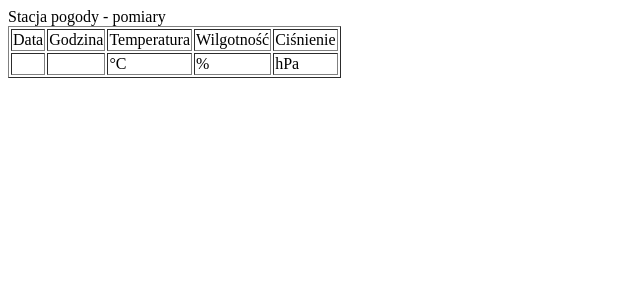
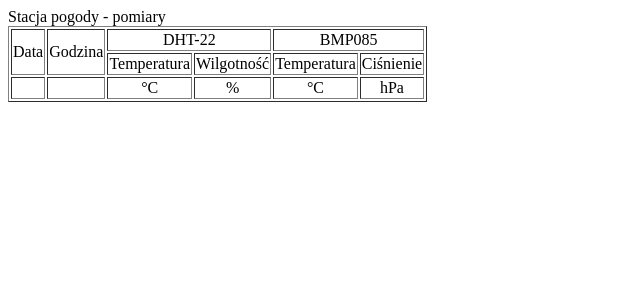
Before and after one commit to miqelm/program, a PHP site: page / in a window 1280 px wide. Shown: the top 300 px of the page, without its empty margins (0-640 px from the left). Run offline with PHP 8.4, Linux system fonts and the light colour scheme; tables that the repository leaves empty or names only in its code hold one stand-in row (values such as "Sample post").

Commit message:
Poprawiony kod + strona

```diff
--- a/strona/index.php
+++ b/strona/index.php
@@ -22,11 +22,16 @@ echo "Stacja pogody - pomiary\n";
 if($num_data > 0)
 {
        echo "\t<table border = 1>\n";
-       echo "\t\t<tr>\n";
-       echo "\t\t\t<td>Data</td>\n";
-       echo "\t\t\t<td>Godzina</td>\n";
+       echo "\t\t<tr align = center>\n";
+       echo "\t\t\t<td rowspan = 2>Data</td>\n";
+       echo "\t\t\t<td rowspan = 2>Godzina</td>\n";
+       echo "\t\t\t<td colspan = 2>DHT-22</td>\n";
+       echo "\t\t\t<td colspan = 2>BMP085</td>\n";
+       echo "\t\t</tr>\n";
+       echo "\t\t<tr align = center>\n";
        echo "\t\t\t<td>Temperatura</td>\n";
        echo "\t\t\t<td>Wilgotność</td>\n";
+       echo "\t\t\t<td>Temperatura</td>\n";
        echo "\t\t\t<td>Ciśnienie</td>\n";
        echo "\t\t</tr>\n";
 }
@@ -35,16 +40,18 @@ for ($i = $num_data - 1; $i >= 0; $i--)
 {
        $date = mysql_result($result, $i, "date");
        $time = mysql_result($result, $i, "time");
-       $temperature = mysql_result($result, $i, "temperature");
-       $humidity = mysql_result($result, $i, "humidity");
-       $pressure = mysql_result($result, $i, "pressure");
+       $dht22_temperature = mysql_result($result, $i, "dht22_temperature");
+       $dht22_humidity = mysql_result($result, $i, "dht22_humidity");
+       $bmp085_temperature = mysql_result($result, $i, "bmp085_temperature");
+       $bmp085_pressure = mysql_result($result, $i, "bmp085_pressure");
 
-       echo "\t\t<tr>\n";
+       echo "\t\t<tr align = center>\n";
        echo "\t\t\t<td>$date</td>\n";
        echo "\t\t\t<td>$time</td>\n";
-       echo "\t\t\t<td>$temperature &deg;C</td>\n";
-       echo "\t\t\t<td>$humidity%</td>\n";
-       echo "\t\t\t<td>$pressure hPa</td>\n";
+       echo "\t\t\t<td>$dht22_temperature &deg;C</td>\n";
+       echo "\t\t\t<td>$dht22_humidity%</td>\n";
+       echo "\t\t\t<td>$bmp085_temperature &deg;C</td>\n";
+       echo "\t\t\t<td>$bmp085_pressure hPa</td>\n";
        echo "\t\t</tr>\n";
 }
 
```
Also changed, not shown: 5 other files.
